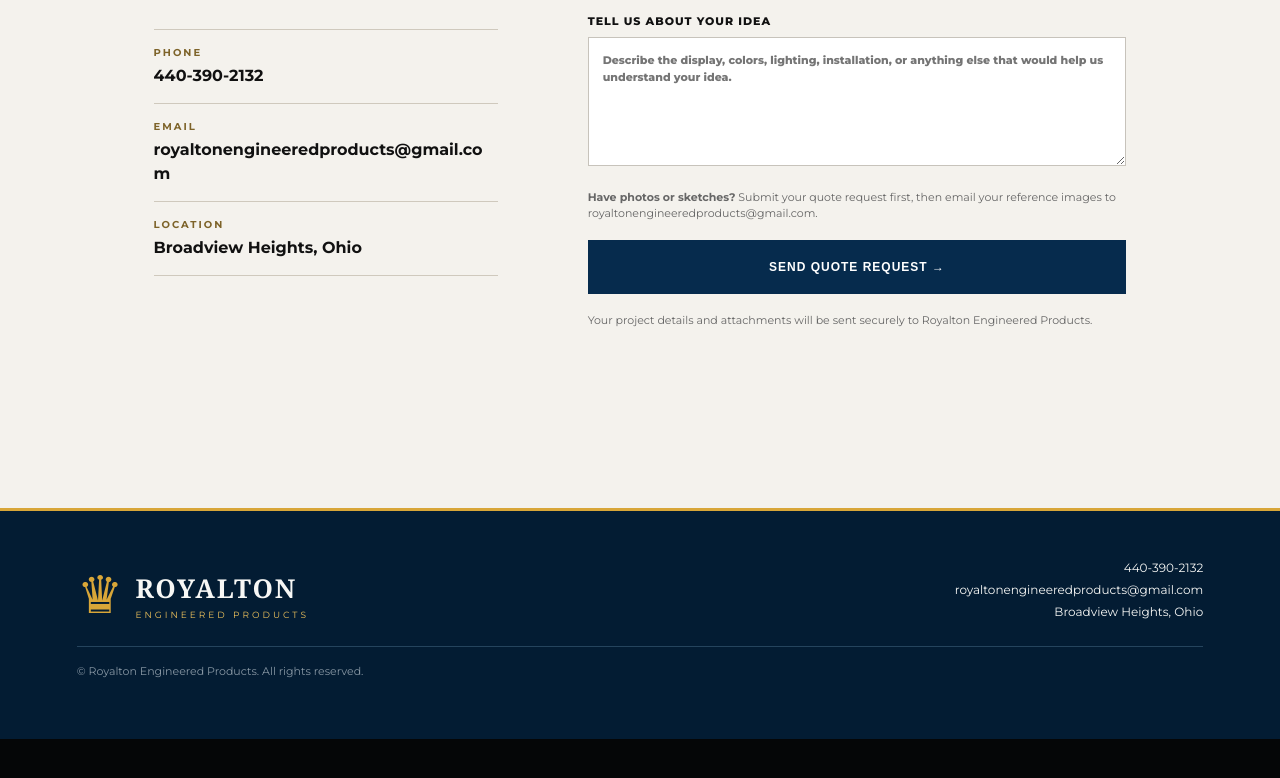
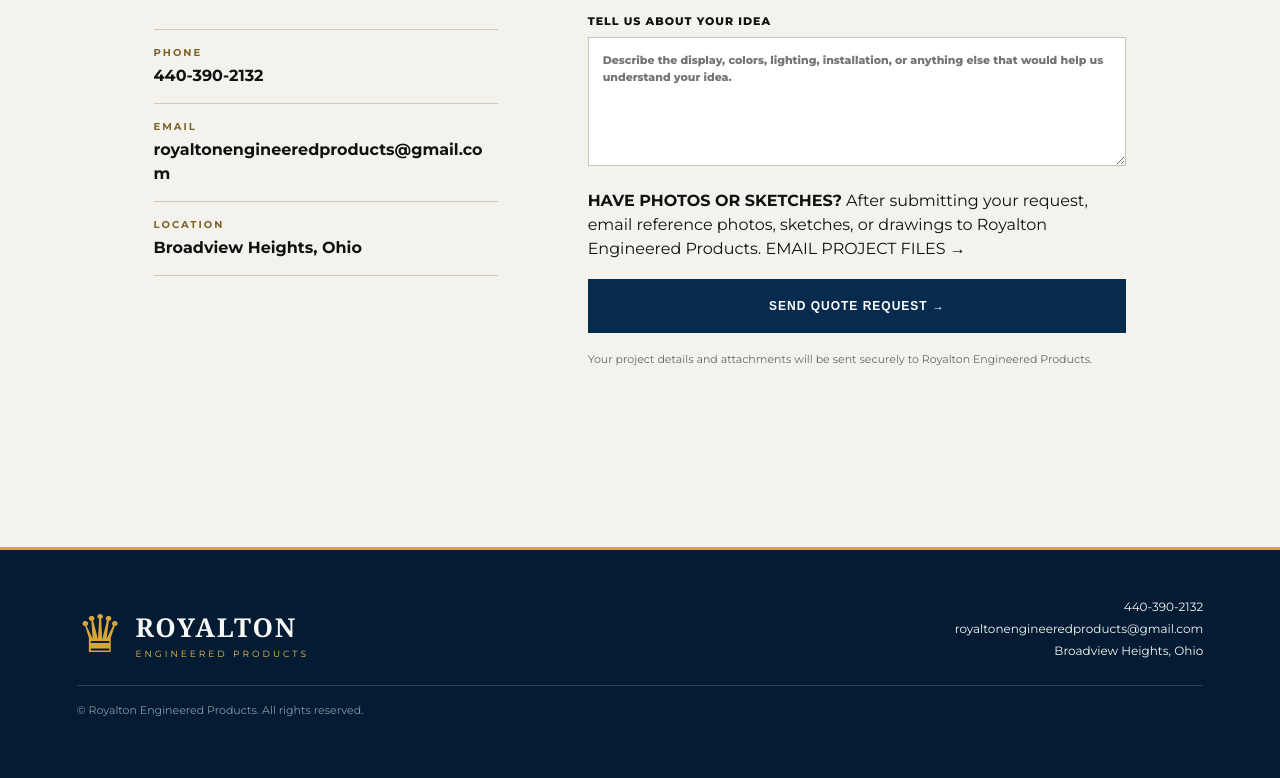
Before and after one commit to Royaltonengineeredproducts/royalton-engineered-products, a plain HTML site: page index.html in a window 1280 px wide. Shown: the part 4631-5409 px from the top of the page. Before the commit the page ends 5370 px from the top, so only its background shows below. Drawn offline with nearby package versions, Linux system fonts and the light colour scheme.

Commit message:
Improve project files instructions

```diff
--- a/index.html
+++ b/index.html
@@ -117,7 +117,11 @@
     <label>Quantity<input name="quantity" type="number" min="1" value="1"></label>
     <label class="full">Desired completion date<input name="date" type="date"></label>
     <label class="full">Tell us about your idea<textarea name="idea" rows="6" placeholder="Describe the display, colors, lighting, installation, or anything else that would help us understand your idea."></textarea></label>
-   <p class="form-message full"><strong>Have photos or sketches?</strong> Submit your quote request first, then email your reference images to royaltonengineeredproducts@gmail.com.</p>
+   <div class="project-files full">
+  <strong>HAVE PHOTOS OR SKETCHES?</strong>
+  <span>After submitting your request, email reference photos, sketches, or drawings to Royalton Engineered Products.</span>
+  <a href="mailto:royaltonengineeredproducts@gmail.com?subject=Project%20Reference%20Files">EMAIL PROJECT FILES →</a>
+</div>
     <button class="btn btn-navy full" type="submit">Send Quote Request →</button>
     <p class="form-message full">Your project details and attachments will be sent securely to Royalton Engineered Products.</p>
   </form>
```
